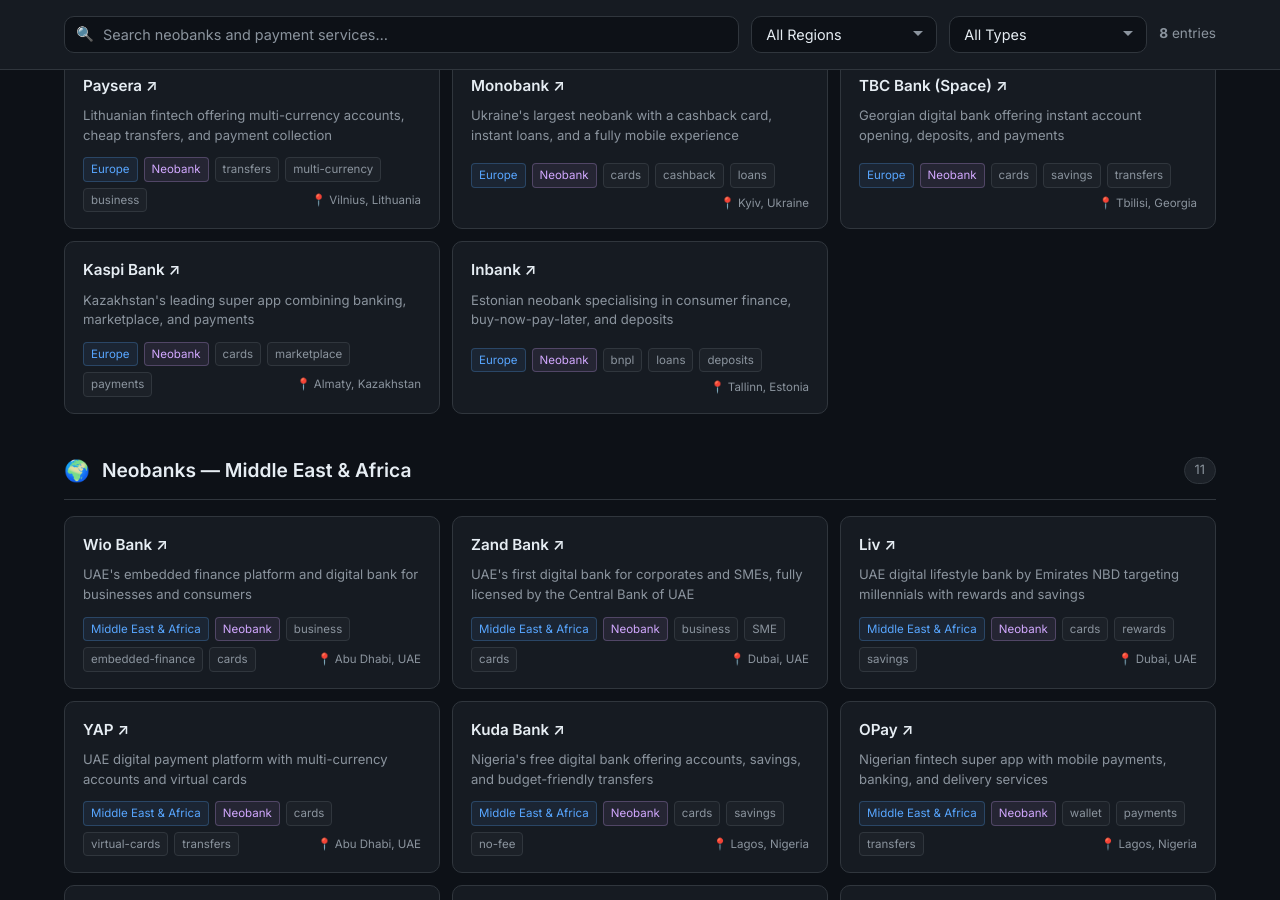
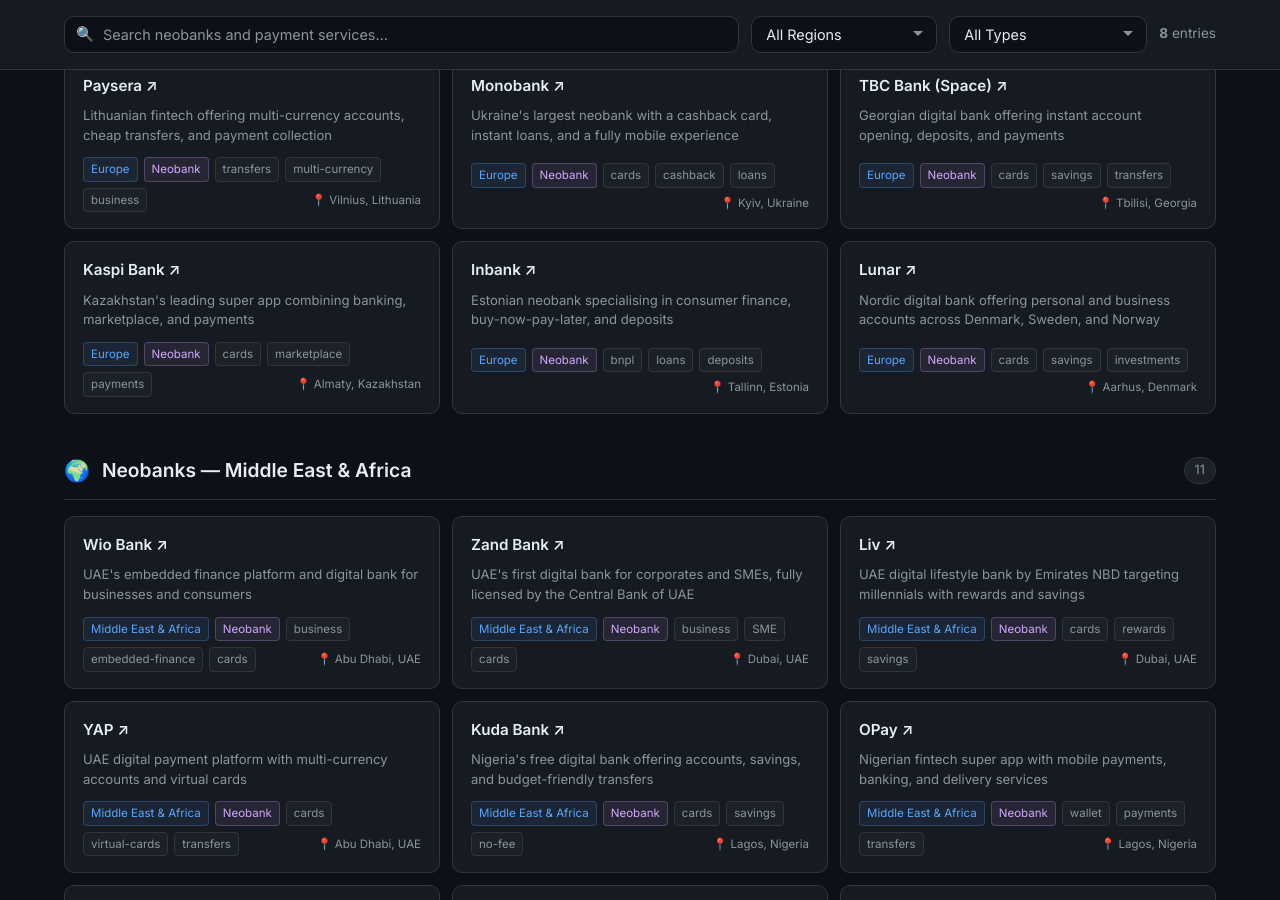
Before and after one commit to ittermit/awesome-neobanks, a Jekyll site: the page built from index.html, in a window 1280 px wide and 900 px high, scrolled down 3445 px. Built offline with Jekyll 4.4.1, drawn with Linux system fonts in a browser that asks for light colours; some of the changed text lies outside the part shown.

Commit message:
add Lunar to Europe neobanks

```diff
--- a/_data/neobanks.yml
+++ b/_data/neobanks.yml
@@ -182,6 +182,15 @@
   tags: [bnpl, loans, deposits, savings]
   founded: 2015
   hq: "Tallinn, Estonia"
+
+- name: Lunar
+  url: https://lunar.app
+  description: "Nordic digital bank offering personal and business accounts across Denmark, Sweden, and Norway"
+  region: Europe
+  countries: [DK, SE, NO]
+  tags: [cards, savings, investments, business]
+  founded: 2015
+  hq: "Aarhus, Denmark"
 
 ## Americas
 
```
Also changed, not shown: README.md.
